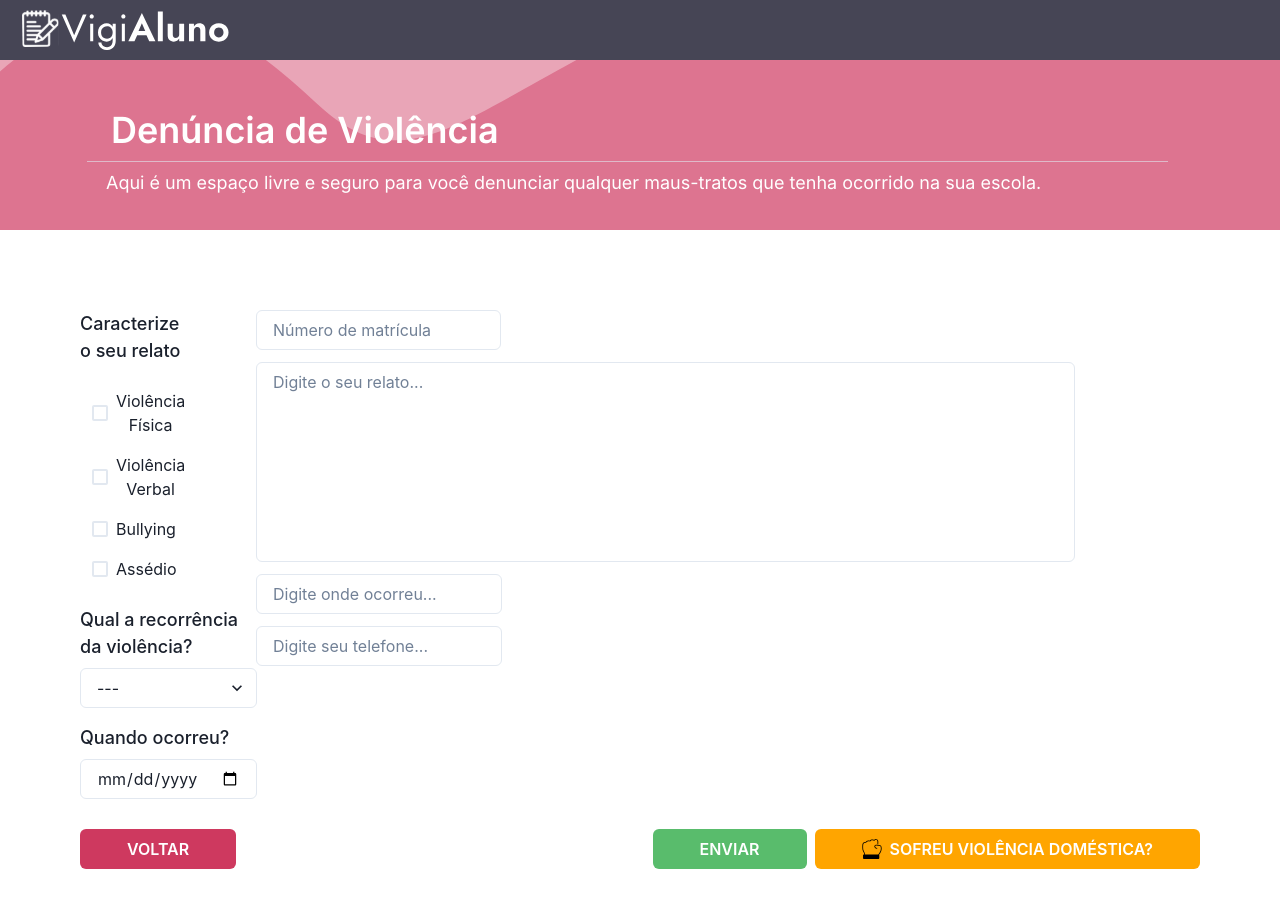
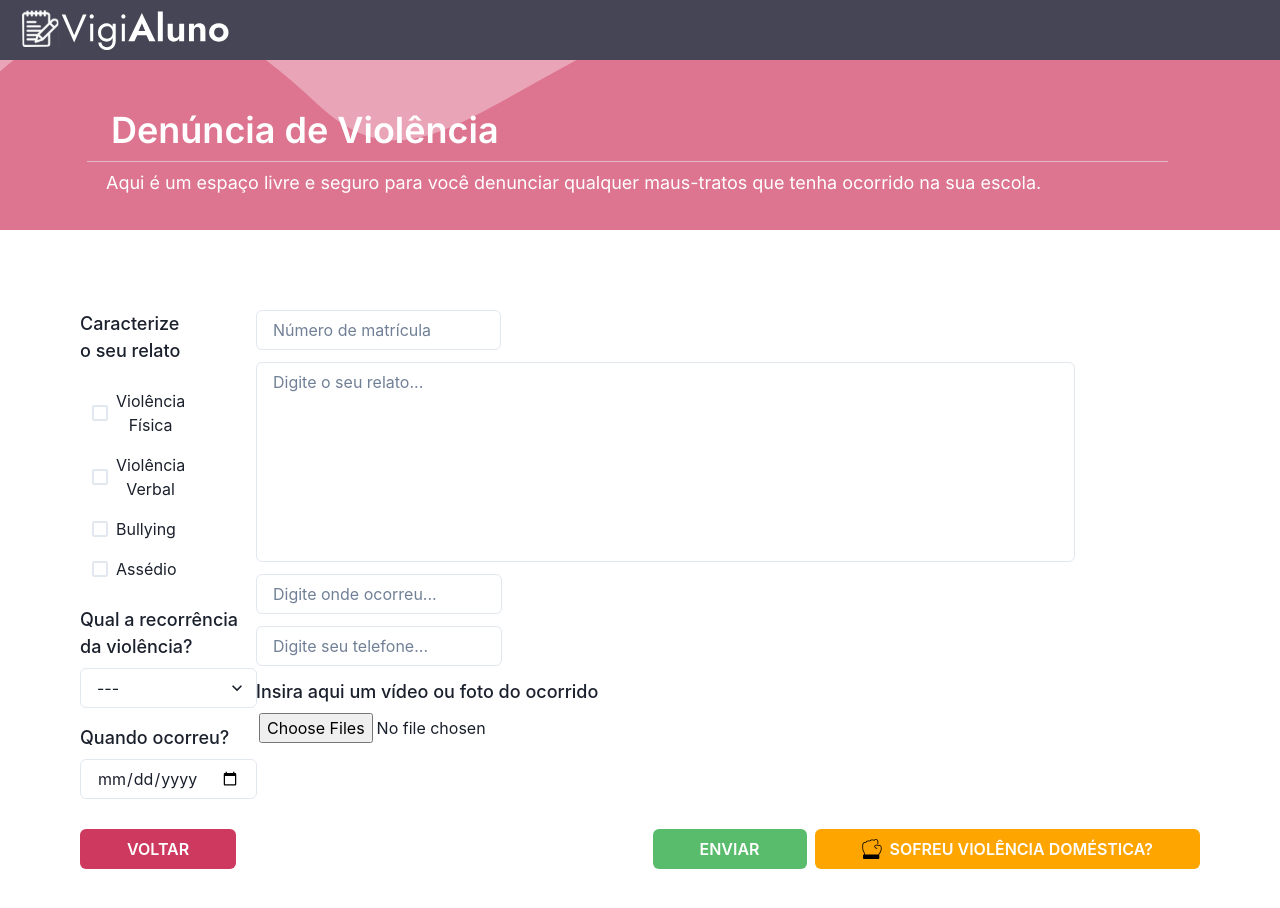
Before and after one commit to otavio4000/pds_2023.2, a React (Create React App) app: page /denuncia in a window 1280 px wide. Shown: the top 908 px of the page. Built offline with nearby package versions, Linux system fonts and the light colour scheme.

Commit message:
feat: adds media input

```diff
--- a/src/pages/FazerDenuncia/DomesticViolenceCard/index.tsx
+++ b/src/pages/FazerDenuncia/DomesticViolenceCard/index.tsx
@@ -26,7 +26,7 @@ import { yupResolver } from "@hookform/resolvers/yup";
 import Modal from 'react-modal';
 import { DenunciaRequest } from "../fazerdenuncia.types";
 
-
+const validFileExtensions = ["png", "jpg", "jpeg", "webp", "mp4", "avi", "mkv", "mov", "wmv", "webm", "mpg", "mpeg", "3gp"];
 
 const schema = yup.object().shape({
     matricula: yup.number().typeError("Por favor, insira um número de matrícula.").required("Por favor, insira um número de matrícula."),
@@ -36,6 +36,51 @@ const schema = yup.object().shape({
     data_ocorrido: yup.string().required('Por favor, insira a data da ocorrência.'),
     violenceTypes: yup.array().of(yup.string().oneOf(["v_fisica", "v_verbal", "assedio", "bullying"])).min(1, "Por favor, selecione ao menos uma opção."),
     telefone_1: yup.string().required('Por favor, preencha o seu telefone.'),
+    arquivo: yup.mixed().test(
+        "required",
+        "Por favor, selecione ao menos um arquivo.",
+        ((files: any) => {
+            if (files instanceof FileList) {
+                return files.length > 0
+            }
+            return false;
+        })
+    )
+    .test(
+        "formato-arquivos",
+        "Algum dos arquivos está com formato inválido. Tente enviar vídeos ou fotos.",
+        ((files: any) => {
+            if (files instanceof FileList) {
+
+                let areAllFilesValid: boolean = true;
+
+                let fileKeys = Object.keys(files);
+
+                fileKeys.forEach((key) => {
+                    console.log("Estou passando pelos arquivos")
+                    const file = files.item(parseInt(key));
+                    const extension = file?.name.split(".")[1];
+
+                    if (!extension) {
+                        areAllFilesValid = false;
+                    } else {
+                        if (!validFileExtensions.includes(extension)) {
+                            areAllFilesValid = false;
+                        }
+                    }
+
+
+                })
+
+                return areAllFilesValid;
+            }
+
+            return false;
+
+        }
+
+        )
+    )
 })
 
 
@@ -171,7 +216,15 @@ const DomesticViolenceCard = () => {
                         <Input type="number" placeholder="Digite seu telefone..." {...register("telefone_1")} />
                         <FormErrorMessage className={styles.input_error_message}> {errors.telefone_1?.message} </FormErrorMessage>
                     </FormControl>
-
+                    <FormControl className={styles.media_files} isInvalid={!!errors?.arquivo}>
+                        <FormLabel fontSize="lg">
+                            Insira aqui um vídeo ou foto do ocorrido
+                        </FormLabel>
+                        <Input type="file"
+                        {...register("arquivo")}
+                        accept=".png,.jpg,.jpeg,.webp,.mp4,.avi,.mkv,.mov,.wmv,.webm,.mpg,.mpeg,.3gp" multiple />
+                        <FormErrorMessage className={styles.input_error_message}> {errors.arquivo?.message} </FormErrorMessage>
+                    </FormControl>
                 </Stack>
                 <ButtonGroup className={styles.form_buttons}>
                         <Button
--- a/src/pages/FazerDenuncia/SchoolViolenceCard/index.tsx
+++ b/src/pages/FazerDenuncia/SchoolViolenceCard/index.tsx
@@ -17,7 +17,6 @@ import {
     useToast,
     useDisclosure
 } from "@chakra-ui/react";
-import api from "services/api";
 import { useForm } from "react-hook-form";
 import { ViolenceType } from "enums/violencetype";
 import { DenunciaContext } from "context/DenunciaContext";
@@ -28,6 +27,9 @@ import { DenunciaRequest } from "../fazerdenuncia.types";
 import TwoFactorVerifyModal from "../components/TwoFactorVerifyModal";
 import { twoFactorVerification } from "../utils/twoFactorVerification";
 
+// Objeto de validação de arquivo
+const validFileExtensions = ["png", "jpg", "jpeg", "webp", "mp4", "avi", "mkv", "mov", "wmv", "webm", "mpg", "mpeg", "3gp"];
+
 // Campos do Form
 const schema = yup.object().shape({
     matricula: yup.number().typeError("Por favor, insira um número de matrícula.").required("Por favor, insira um número de matrícula."),
@@ -37,8 +39,52 @@ const schema = yup.object().shape({
     data_ocorrido: yup.string().required('Por favor, insira a data da ocorrência.'),
     violenceTypes: yup.array().of(yup.string().oneOf(["v_fisica", "v_verbal", "assedio", "bullying"])).min(1, "Por favor, selecione ao menos uma opção."),
     telefone_1: yup.string().required('Por favor, preencha o seu telefone.'),
+    arquivo: yup.mixed().test(
+        "required",
+        "Por favor, selecione ao menos um arquivo.",
+        ((files: any) => {
+            if (files instanceof FileList) {
+                return files.length > 0
+            }
+            return false;
+        })
+    )
+    .test(
+        "formato-arquivos",
+        "Algum dos arquivos está com formato inválido. Tente enviar vídeos ou fotos.",
+        ((files: any) => {
+            if (files instanceof FileList) {
+
+                let areAllFilesValid: boolean = true;
+
+                let fileKeys = Object.keys(files);
+
+                fileKeys.forEach((key) => {
+                    console.log("Estou passando pelos arquivos")
+                    const file = files.item(parseInt(key));
+                    const extension = file?.name.split(".")[1];
+
+                    if (!extension) {
+                        areAllFilesValid = false;
+                    } else {
+                        if (!validFileExtensions.includes(extension)) {
+                            areAllFilesValid = false;
+                        }
+                    }
+
+
+                })
+
+                return areAllFilesValid;
+            }
+
+            return false;
+
+        }
+
+        )
+    )
 })
-
 
 
 const SchoolViolenceCard = () => {
@@ -49,7 +95,7 @@ const SchoolViolenceCard = () => {
     const [isLoading, setIsLoading] = useState(false);
     const [postObject, setPostObject] = useState<DenunciaRequest>();
 
-    const { register, handleSubmit, getValues, formState: { errors }, reset } = useForm({
+    const { register, handleSubmit, setValue, formState: { errors }, reset } = useForm({
         resolver: yupResolver(schema),
         defaultValues: {
             violenceTypes: [],
@@ -174,7 +220,15 @@ const SchoolViolenceCard = () => {
                         <Input type="number" placeholder="Digite seu telefone..." {...register("telefone_1")} />
                         <FormErrorMessage className={styles.input_error_message}> {errors.telefone_1?.message} </FormErrorMessage>
                     </FormControl>
-
+                    <FormControl className={styles.media_files} isInvalid={!!errors?.arquivo}>
+                        <FormLabel fontSize="lg">
+                            Insira aqui um vídeo ou foto do ocorrido
+                        </FormLabel>
+                        <Input type="file"
+                        {...register("arquivo")}
+                        accept=".png,.jpg,.jpeg,.webp,.mp4,.avi,.mkv,.mov,.wmv,.webm,.mpg,.mpeg,.3gp" multiple />
+                        <FormErrorMessage className={styles.input_error_message}> {errors.arquivo?.message} </FormErrorMessage>
+                    </FormControl>
                 </Stack>
                 <ButtonGroup className={styles.form_buttons}>
                     <Link to="/">
--- a/src/pages/FazerDenuncia/styles.module.css
+++ b/src/pages/FazerDenuncia/styles.module.css
@@ -92,6 +92,20 @@
     width: 30%;
 }
 
+.media_files input[type="file"] {
+    /* background-color: #0000ff; */
+    border: none;
+    height: fit-content;
+    padding: 0;
+    padding-left: 3px;
+    /* width: fit-content; */
+}
+
+.complaint_resgistration .media_files {
+    background-color: red;
+    display: flex;
+}
+
 .report_description textarea {
     height: 100%;
 }
```
